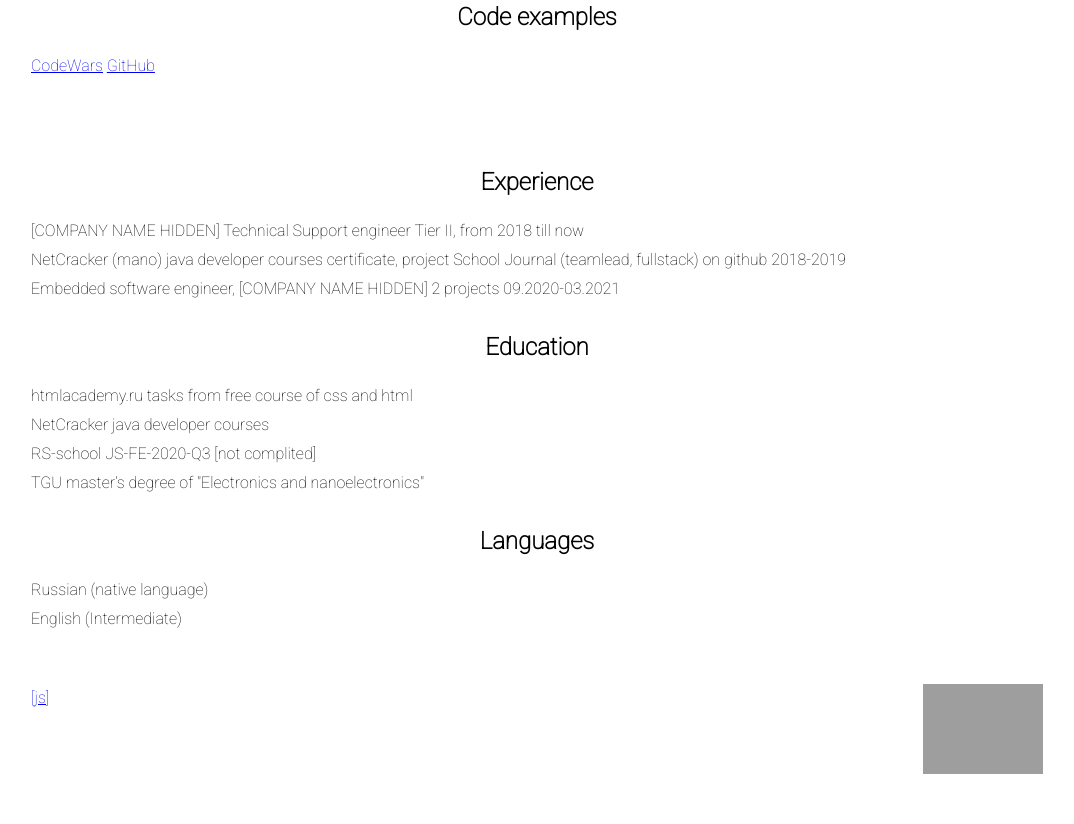
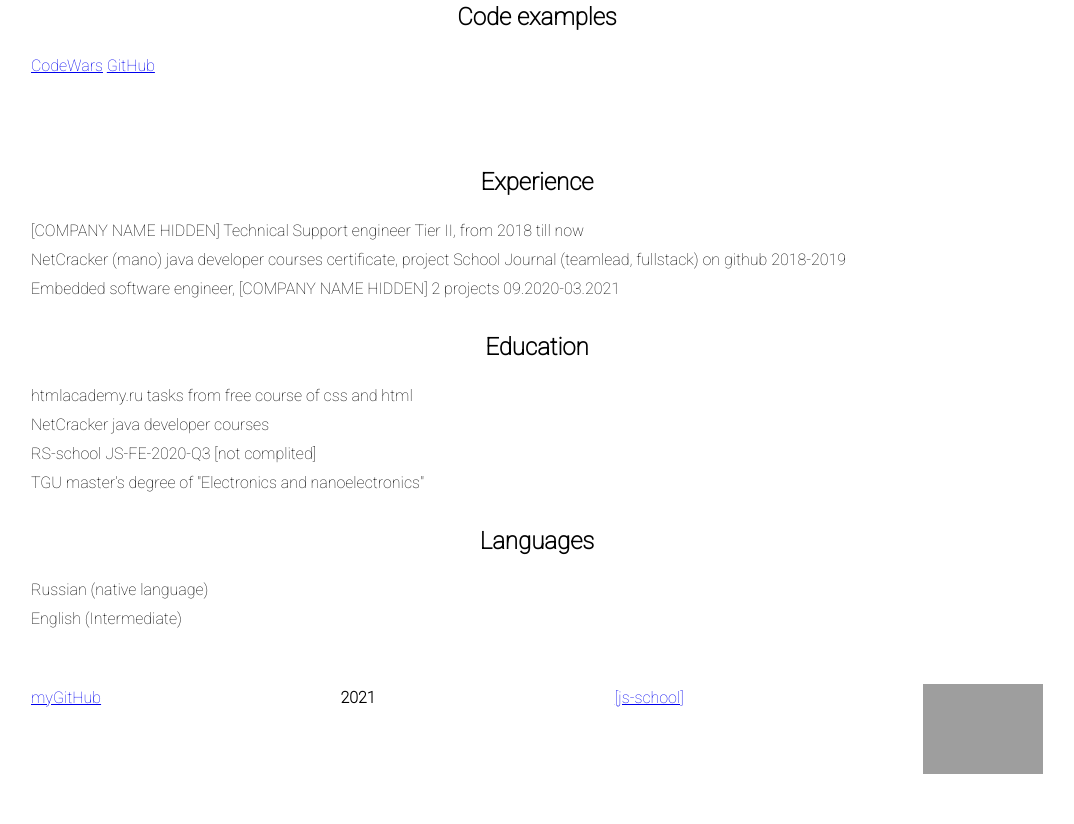
Before and after one commit to thirdmadman/rsschool-cv, a plain HTML site: page index.html in a window 1280 px wide. Shown: the part 954-1778 px from the top of the page, without its empty margins (103-1177 px from the left). Drawn offline with Linux system fonts and the light colour scheme; grey boxes are pictures that could not be loaded.

Commit message:
feat: add date and link to footer

```diff
--- a/index.html
+++ b/index.html
@@ -86,7 +86,13 @@
         </section>
 
         <footer>
-            <a href="https://rs.school/js/">[js]</a>
+            <a href="https://github.com/thirdmadman">myGitHub</a>
+            <time>
+                <script type="text/javascript">
+                    document.write("<strong>" + (new Date()).getFullYear().toString() + "</strong>");
+                </script>
+            </time>
+            <a href="https://rs.school/js/">[js-school]</a>
             <figure>
                <img src="https://rs.school/images/rs_school_js.svg" alt="rs cshool logo" width="120px">
             </figure>
```
